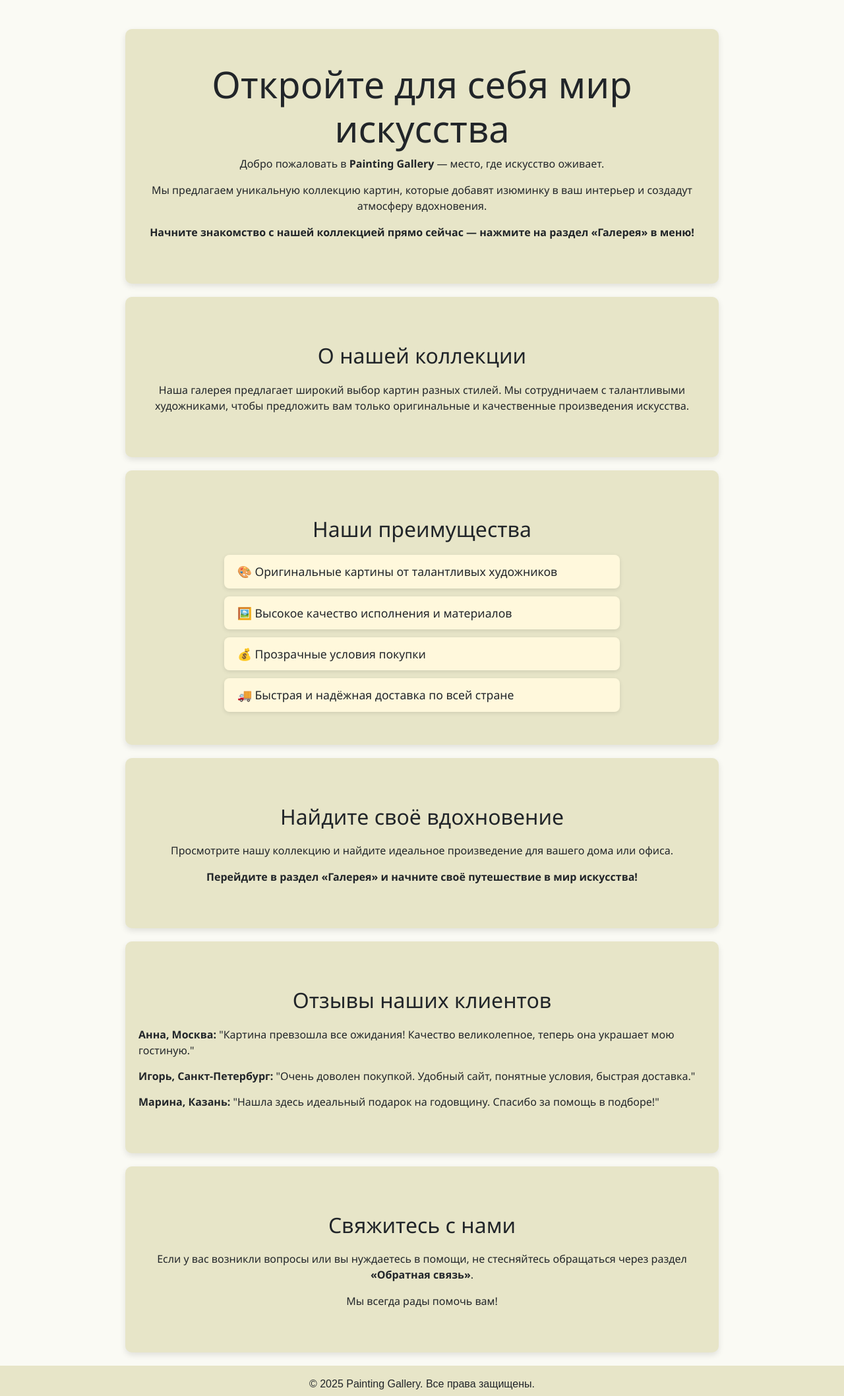
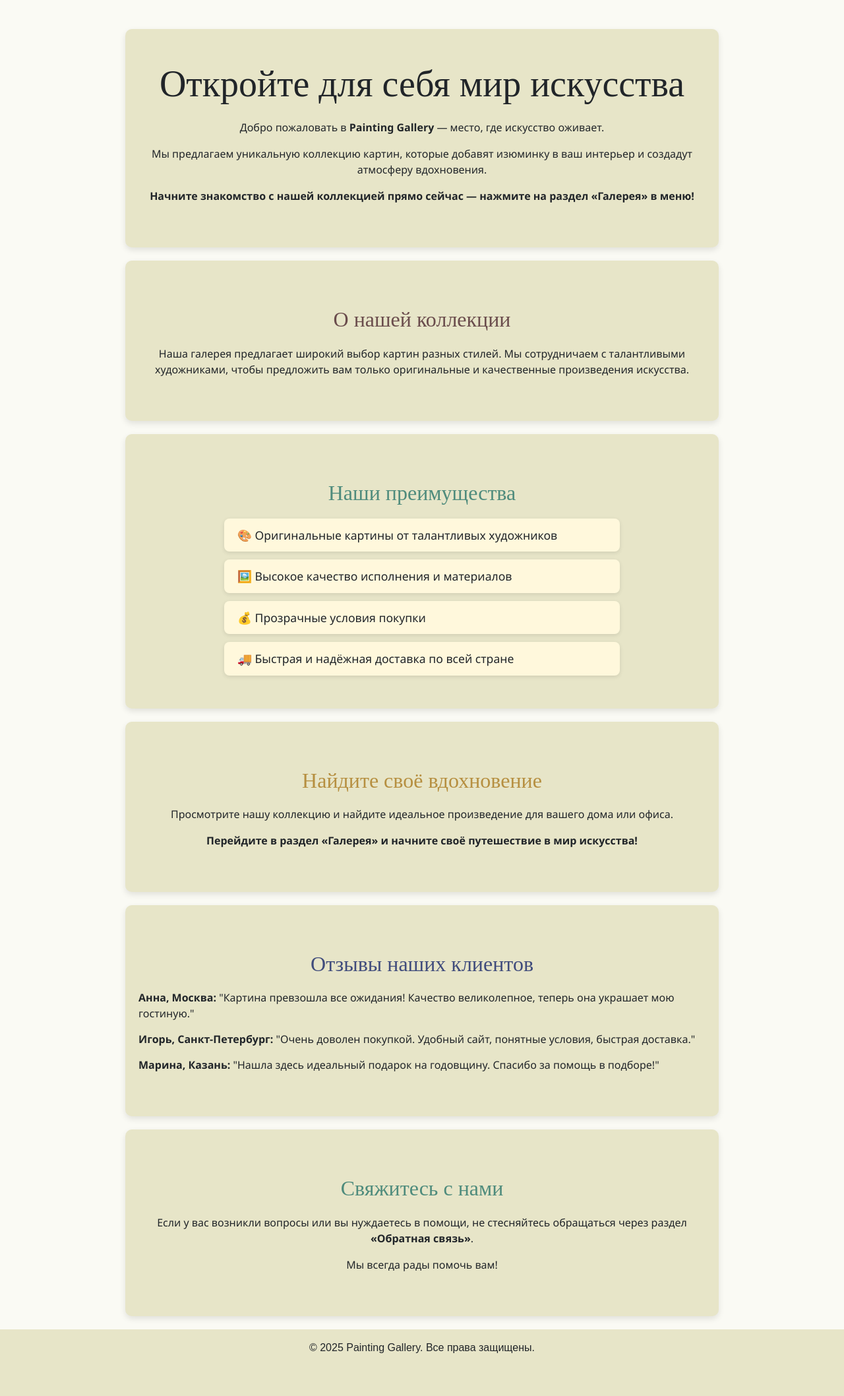
Before and after one commit to dontel-dim/WEB_DPO, a Django app: template Gallery/templates/paintingapp/home.html in a window 1280 px wide. Shown: the part 72-2188 px from the top of the page at 66% size. After the commit the page ends 2123 px from the top, so only its background shows below. Run offline with Django 3.2, Linux system fonts and the light colour scheme; the template is opened without the code that fills it, so the values that code supplies are empty; some libraries are stand-ins or nearby versions.

Commit message:
добавлены разные цвета для заголовков, изменен шрифт у заголовков

```diff
--- a/Gallery/templates/paintingapp/home.html
+++ b/Gallery/templates/paintingapp/home.html
@@ -14,9 +14,11 @@
         font-family: 'Segoe UI', Tahoma, Geneva, Verdana, sans-serif;
     }
 
-    .infoSection h2 {
+    .infoSection h2, .display-4 {
         margin-bottom: 20px;
+        font-family: 'Playfair Display', serif;
     }
+
     ul.reviews {
         text-align: left;
         list-style-type: none;
@@ -55,12 +57,12 @@
 </div>
 
 <div class="infoSection text-center">
-    <h2 class="fade-in">О нашей коллекции</h2>
+    <h2 class="fade-in" style="color:#6a4c4c">О нашей коллекции</h2>
     <p class="fade-in">Наша галерея предлагает широкий выбор картин разных стилей. Мы сотрудничаем с талантливыми художниками, чтобы предложить вам только оригинальные и качественные произведения искусства.</p>
 </div>
 
 <div class="infoSection text-center">
-    <h2 class="fade-in">Наши преимущества</h2>
+    <h2 class="fade-in" style="color: #4e8b7c">Наши преимущества</h2>
     <div class="benefits-container fade-in">
         <div class="benefit-item">🎨 Оригинальные картины от талантливых художников</div>
         <div class="benefit-item">🖼️ Высокое качество исполнения и материалов</div>
@@ -70,13 +72,13 @@
 </div>
 
 <div class="infoSection text-center">
-    <h2 class="fade-in">Найдите своё вдохновение</h2>
+    <h2 class="fade-in" style="color: #b68f40">Найдите своё вдохновение</h2>
     <p class="fade-in">Просмотрите нашу коллекцию и найдите идеальное произведение для вашего дома или офиса.</p>
     <p class="fade-in"><strong>Перейдите в раздел «Галерея» и начните своё путешествие в мир искусства!</strong></p>
 </div>
 
 <div class="infoSection">
-    <h2 class="fade-in">Отзывы наших клиентов</h2>
+    <h2 class="fade-in" style="color: #404c7c">Отзывы наших клиентов</h2>
     <ul class="reviews fade-in">
         <li><strong>Анна, Москва:</strong> "Картина превзошла все ожидания! Качество великолепное, теперь она украшает мою гостиную."</li>
         <li><strong>Игорь, Санкт-Петербург:</strong> "Очень доволен покупкой. Удобный сайт, понятные условия, быстрая доставка."</li>
@@ -85,7 +87,7 @@
 </div>
 
 <div class="infoSection text-center">
-    <h2 class="fade-in">Свяжитесь с нами</h2>
+    <h2 class="fade-in" style="color: #4e8b7c">Свяжитесь с нами</h2>
     <p class="fade-in">Если у вас возникли вопросы или вы нуждаетесь в помощи, не стесняйтесь обращаться через раздел <strong>«Обратная связь»</strong>.</p>
     <p class="fade-in">Мы всегда рады помочь вам!</p>
 </div>
```
